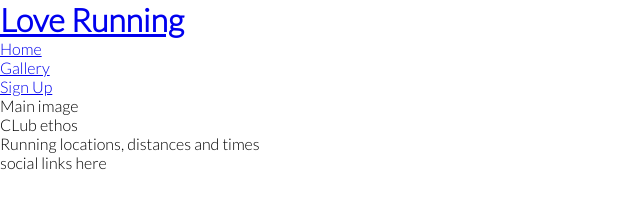
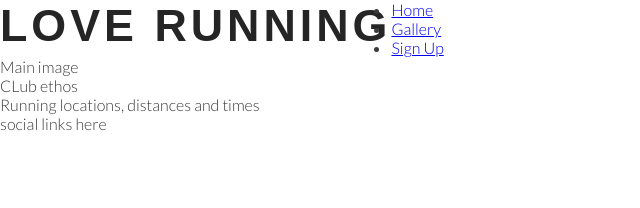
Before and after one commit to Supersheep50/love-running, a plain HTML site: page index.html in a window 1280 px wide. Shown: the whole page, without its empty margins (0-640 px from the left). Drawn offline with Linux system fonts and the light colour scheme.

Commit message:
Made changes to Logo

```diff
--- a/assets/css/style.css
+++ b/assets/css/style.css
@@ -12,4 +12,19 @@ body {
 
     font-family: lato, sans-serif;
     font-weight: 300;
+    color: #3a3a3a;
 }
+
+/*headings & logo */
+
+h1,h2 {
+    font-family: Oswald, sans-serif;
+    text-transform: uppercase;
+    letter-spacing: 4px;
+    color: #252525;
+}
+
+#logo {
+    float: left;
+    font-size: 280%;
+}
--- a/index.html
+++ b/index.html
@@ -13,7 +13,7 @@
 <body>
     <header>
         <a href="index.html">
-            <h1>Love Running</h1>
+            <h1 id="logo">Love Running</h1>
         </a>
         <nav>
             <ul>
```
